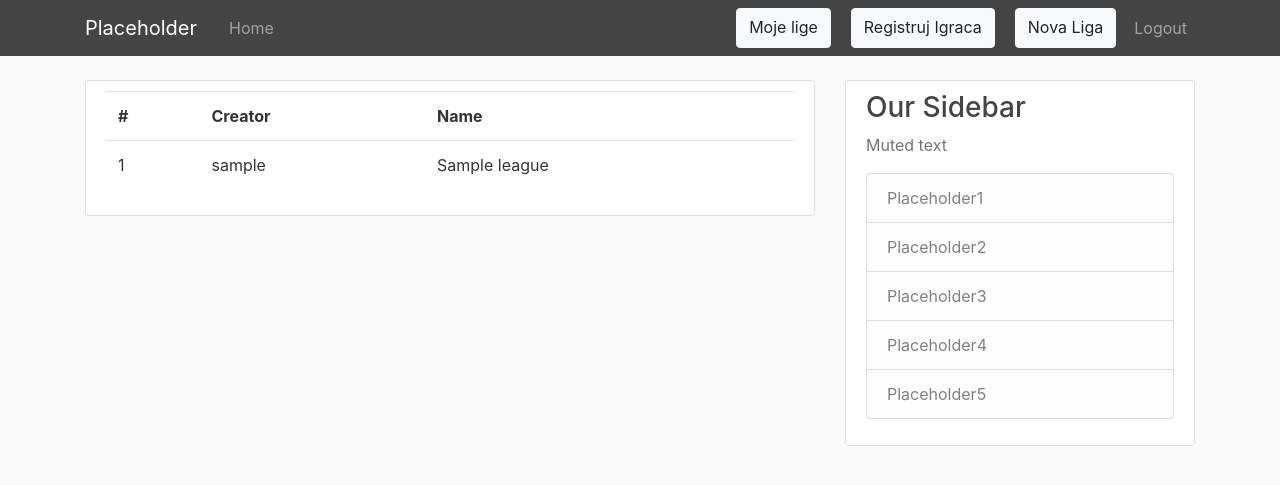
After one commit to doza-daniel/champions_leagues, a Flask app: page /list_leagues in a window 1280 px wide. The commit adds this page. Shown: the top 485 px of the page. Run offline with Flask 2, Linux system fonts and the light colour scheme; a user stored in the database is signed in; tables that the repository leaves empty hold one stand-in row (values such as "Sample post"); some libraries are stand-ins or nearby versions.

Commit message:
listing leagues for owners

```diff
--- a/league/routes.py
+++ b/league/routes.py
@@ -56,6 +56,12 @@
 
     return render_template('create_league.html', title='Create League', form=form)
 
+@app.route("/list_leagues")
+@login_required
+def list_leagues():
+    leagues = League.query.filter_by(owner=current_user).all()
+    return render_template('list_leagues.html', title='List Leagues', leagues=leagues)
+
 
 @app.route("/register_player", methods=['GET', 'POST'])
 @login_required
--- a/league/templates/layout.html
+++ b/league/templates/layout.html
@@ -30,6 +30,7 @@
         <!-- Navbar Right Side -->
         <div class="navbar-nav">
           {% if current_user.is_authenticated %}
+            <a type="button" class="btn btn-light lr-margin" href="{{ url_for('list_leagues') }}">Moje lige</a>
             <a type="button" class="btn btn-light lr-margin" href="{{ url_for('register_player') }}">Registruj Igraca</a>
             <a type="button" class="btn btn-light lr-margin" href="{{ url_for('create_league') }}">Nova Liga</a>
             <a class="nav-item nav-link" href="{{ url_for('logout') }}">Logout</a>
--- /dev/null
+++ b/league/templates/list_leagues.html
@@ -0,0 +1,17 @@
+{% extends "layout.html" %}
+{% block content %}
+  <div class="content-section">
+    <table class="table table-hover">
+      <th scope="col"> # </th>
+      <th scope="col"> Creator </th>
+      <th scope="col"> Name </th>
+      {% for i in range(leagues|length) %}
+        <tr>
+          <td> {{ i + 1 }} </td>
+          <td> {{ leagues[i].owner.username }} </td>
+          <td> {{ leagues[i].name }} </td>
+        </tr>
+      {% endfor %}
+    </table>
+  </div>
+{% endblock content %}
```
